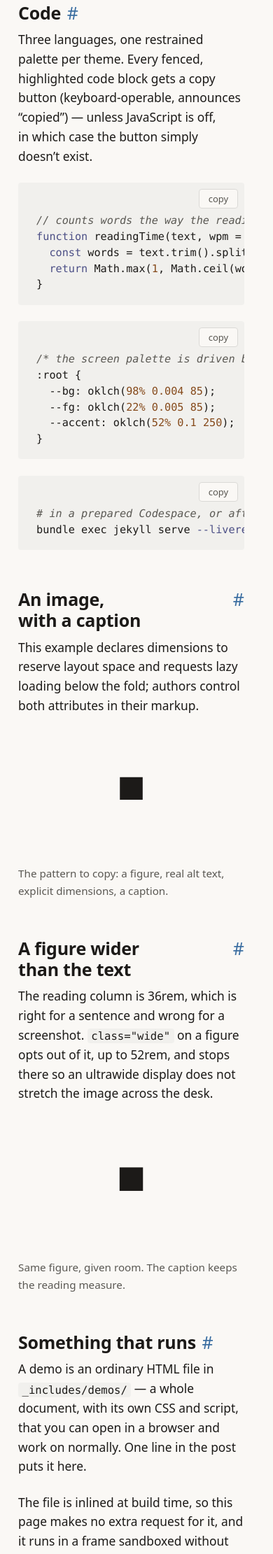
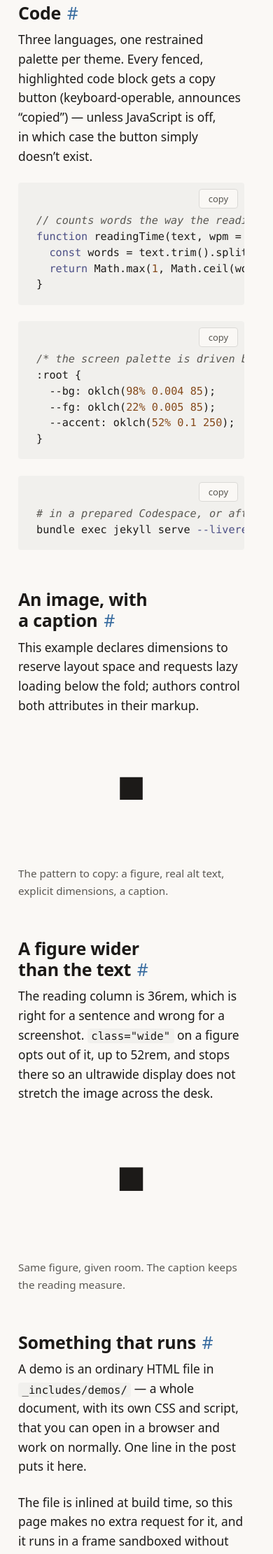
Before and after one commit to hjadmz/quiet, a Jekyll site: the page built from _posts/2026-08-16-everything-a-post-can-do.md, in a window 390 px wide. Shown: the part 2495-4716 px from the top of the page at 70% size. Built offline with Jekyll 4.4.1, drawn with Linux system fonts in a browser that asks for light colours.

Commit message:
Place the heading permalink after the last word
The anchor was a flex sibling of the heading. A heading long enough to wrap
stretched to fill the row, which pushed the hash to the far edge: measured
on a 390px phone, 9px after a one-line heading and 111px after a two-line
one. That is the archive date's defect again — a mark positioned by the
length of the text beside it rather than by a rule.

Inline flow puts it 9px after the last word on every heading, wrapped or
not. Only the box is inline; the tag, role, id and aria-labelledby are
unchanged, and Firefox reader extraction still drops the decorative hash.
text-wrap: balance moves to the wrapper, which needs a block container and
already carries the font size. min-width: 0 went with the flex row.

Both comments are trimmed to stay inside the 10 KB gzipped CSS budget,
which the edge-case suite caught at 10271 B.

Co-Authored-By: Claude Opus 5 <noreply@anthropic.com>

```diff
--- a/assets/css/main.css
+++ b/assets/css/main.css
@@ -328,22 +328,15 @@ html:not(.js) .theme-toggle { display: none; }
 .archive-year h2 { font-size: 1rem; margin: var(--s6) 0 var(--s3); }
 .archive-list { list-style: none; margin: 0; padding: 0; }
 .archive-list li { padding: var(--s2) 0; }
-/* Two columns, not a wrapping row. The date is nowrap so it stays one unit, and
-   as a flex item it dropped to its own line the moment a title was long enough to
-   crowd it — where `space-between` then aligned it to the START, because a line
-   holding one item has nothing to space it against. The date's side therefore
-   depended on the length of the title above it: measured on a 390px phone, a
-   37-character title put "Sep 17" on the left, directly above the description
-   where it reads as the description's first line, while the two shorter titles
-   beside it kept theirs on the right. A date rail that moves is worse than no
-   rail; scanning a year of posts means reading one column, not hunting for it.
-
-   The grid gives the date a column of its own, so it holds the right edge at
-   every title length and the title wraps under itself instead of pushing it.
-   minmax(0, 1fr) keeps the title column able to shrink below its content — with
-   `main { overflow-wrap: anywhere }` doing the breaking, this measured 0px of
-   document overflow at 16px, 32px and 48px browser text on a 375px viewport,
-   which is the case the flex row was wrapping to avoid in the first place. */
+/* Two columns, not a wrapping row. As a flex item the nowrap date dropped to its
+   own line as soon as a title crowded it, where `space-between` aligned it to the
+   START — a line holding one item has nothing to space against. Its side therefore
+   depended on the title's length: measured on a 390px phone, 9px from the title on
+   short entries and hard left, above the description, on a 37-character one. A grid
+   gives it a column, so it holds the right edge at every length and the title wraps
+   under itself. minmax(0, 1fr) lets the title column shrink below its content, with
+   `main { overflow-wrap: anywhere }` breaking it: 0px document overflow at 16, 32
+   and 48px browser text on 375px — the case the wrapping row existed to avoid. */
 .archive-entry {
   display: grid; grid-template-columns: minmax(0, 1fr) auto;
   align-items: baseline; gap: 0 var(--s4); margin: 0;
@@ -418,11 +411,19 @@ pre, pre code { overflow-wrap: normal; }
 
 h2[id], h3[id], h4[id], sup[id], .footnotes li[id] { scroll-margin-top: var(--s6); }
 
-.heading-anchor { display: flex; align-items: baseline; line-height: 1.2; }
+/* The permalink flows after the last word, so it sits one place whatever the
+   heading's length. As a flex sibling a wrapped heading stretched to fill the row
+   and shoved the hash to the far edge: measured on a 390px phone, 9px after a
+   one-line heading and 111px after a two-line one — the archive date's defect
+   again, a mark placed by the length of the text beside it. Inline flow makes it
+   9px everywhere. Only the box is inline; the tag, role, id and the anchor's
+   aria-labelledby are untouched. text-wrap: balance moves to the wrapper because
+   it needs a block container, and the wrapper already carries the font size. */
+.heading-anchor { display: block; text-wrap: balance; line-height: 1.2; }
 .heading-h2 { font-size: var(--fs-h2); }
 .heading-h3 { font-size: var(--fs-h3); }
 .heading-h4 { font-size: 1rem; }
-.heading-anchor > :is(h2, h3, h4) { margin: 0; min-width: 0; }
+.heading-anchor > :is(h2, h3, h4) { display: inline; margin: 0; }
 .anchor { margin-inline-start: var(--s2); font-weight: 400; text-decoration: none; opacity: 0; }
 .heading-anchor:hover .anchor,
 .anchor:hover, .anchor:focus { opacity: 1; }
```
